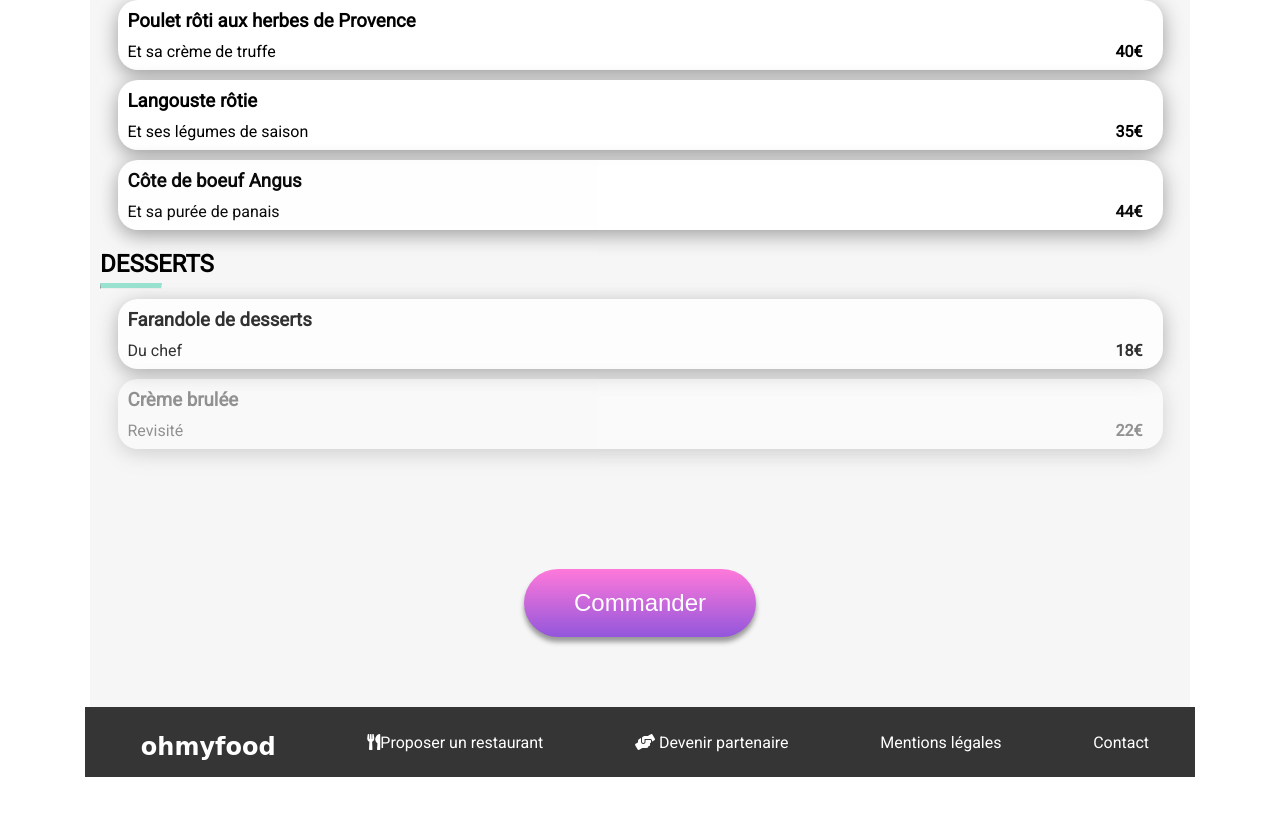
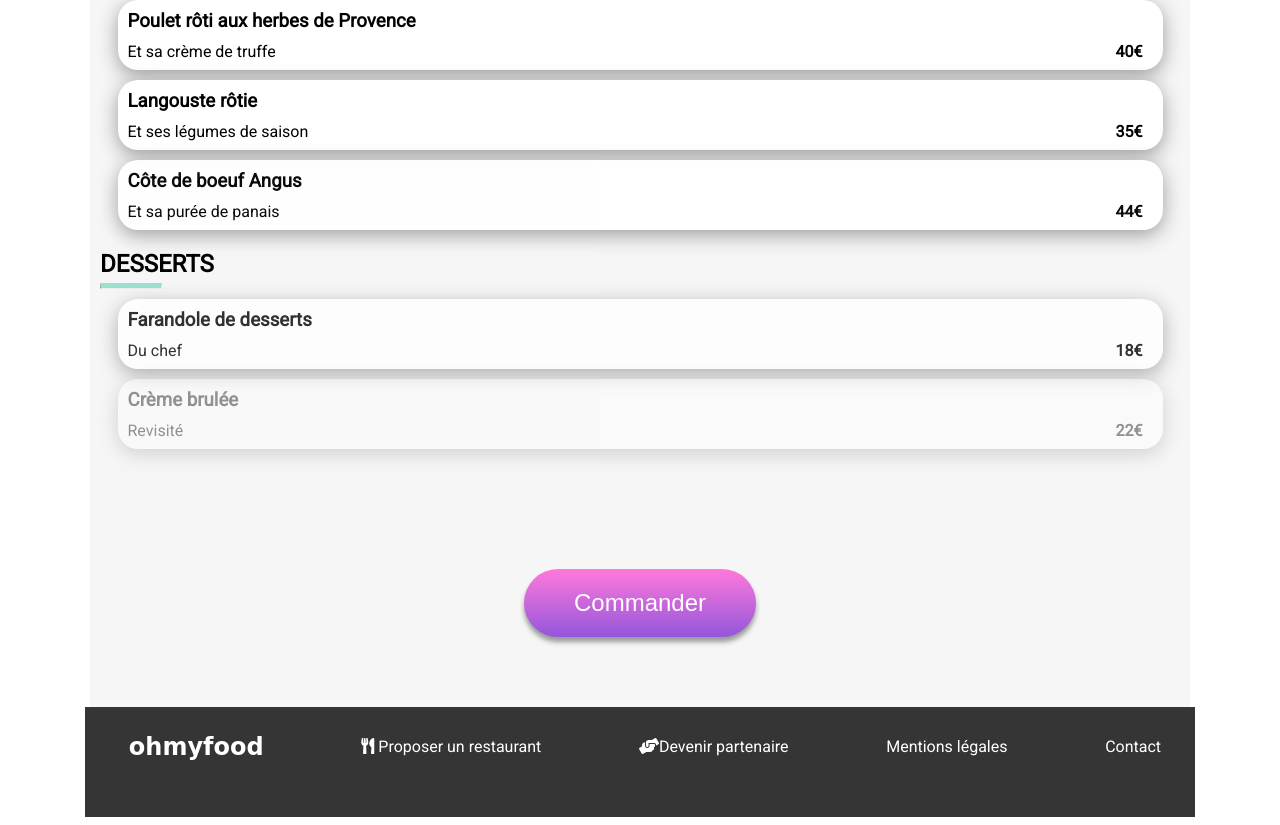
Before and after one commit to DamienStSever/3_01122021, a plain HTML site: page ohmyfood/indexdelice.html in a window 1280 px wide. Shown: the part 877-1702 px from the top of the page. Before the commit the page ends 1662 px from the top, so only its background shows below. Drawn offline with Linux system fonts and the light colour scheme; a web font is replaced by a local one.

Commit message:
ajout de deniers details surtout sur le footer

```diff
--- a/ohmyfood/indexdelice.html
+++ b/ohmyfood/indexdelice.html
@@ -117,11 +117,11 @@
     </section>
     <!--Footer-->
     <footer>
-        <h1>ohmyfood</h1>
-        <p><i class="fas fa-utensils"></i>Proposer un restaurant</p>
-        <p><i class="fas fa-hands-helping"></i> Devenir partenaire</p>
-        <p>Mentions légales</p>
-        <p>Contact</p>
+		<h1>ohmyfood</h1>
+		<a href="#"><i class="fas fa-utensils"></i> Proposer un restaurant</a>
+		<a href="#"><i class="fas fa-hands-helping"></i>Devenir partenaire</a>
+		<a href="#"> Mentions légales </a>
+		<a href="mailto:#">Contact </a>
     </footer>
 
 
--- a/ohmyfood/sass/layout/_footer.scss
+++ b/ohmyfood/sass/layout/_footer.scss
@@ -4,6 +4,9 @@ footer{
     background-color: #353535;
     color: white;
     padding-left: 10px;
+    display: flex;
+    flex-direction: column;
+    padding-bottom: 40px;
 
 }
 footer h1{
@@ -14,13 +17,22 @@ footer img{
     color: white;
     height: 30px;
 }
+footer a{
+  margin-top: 10px;
+  color: white;
+  padding-left: 30px;
+  text-decoration: none;
+}
 @media screen and (min-width: 992px) {
     footer{
       display: flex;
       justify-content: space-around;
+      flex-direction: row;
       max-width: 1100Px;
       margin-left: auto;
       margin-right: auto;
     }
-
+    footer a{
+      padding-top: 10px;
+    }
   }
--- a/ohmyfood/sass/layout/_menu.scss
+++ b/ohmyfood/sass/layout/_menu.scss
@@ -126,7 +126,7 @@ hr{
     margin: 10px;
     white-space: nowrap;
     text-overflow: ellipsis;
-    overflow: auto;
+    overflow: hidden;
 }
 
 .resto__menu__card h4{
@@ -138,7 +138,7 @@ hr{
     margin:0px 0px 0px 10px;
     text-overflow: ellipsis;
     white-space: nowrap;
-    overflow: auto;
+    overflow: hidden;
 }
 .resto__commande{
     align-self: center;
--- a/ohmyfood/style.css
+++ b/ohmyfood/style.css
@@ -332,6 +332,9 @@ footer {
   background-color: #353535;
   color: white;
   padding-left: 30px;
+  display: flex;
+  flex-direction: column;
+  padding-bottom: 40px;
 }
 
 footer h1{
@@ -341,12 +344,22 @@ footer h1{
 footer i{
   padding-right: 10px;
 }
+footer a{
+  margin-top: 10px;
+  color: white;
+  padding-left: 30px;
+  text-decoration: none;
+}
 @media screen and (min-width: 992px) {
   footer{
     display: flex;
+    flex-direction: row;
     justify-content: space-around;
     max-width: 1073Px;
     margin: auto;
   }
+  footer a{
+    padding-top: 10px;
+  }
 
 }
```
Also changed, not shown: ohmyfood/index.html (+5 -5 lines), ohmyfood/indexfrancais.html (+4 -4 lines), ohmyfood/indexnote.html (+4 -4 lines), ohmyfood/indexpalette.html (+4 -4 lines), ohmyfood/stylemenu.css, 1 other file.
